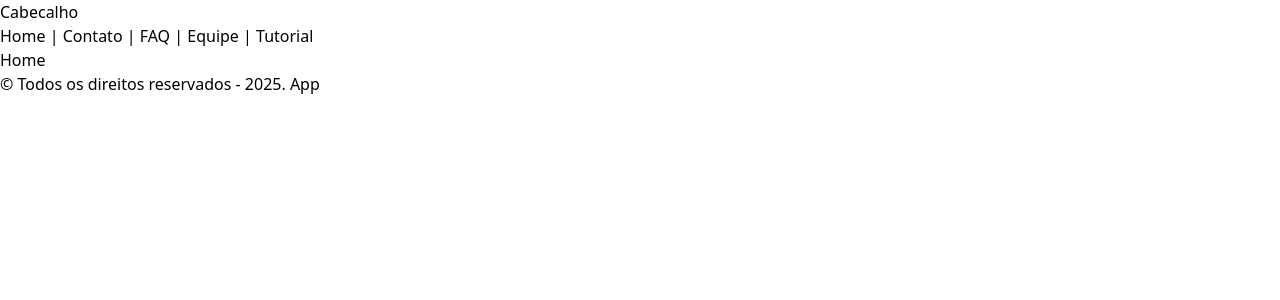
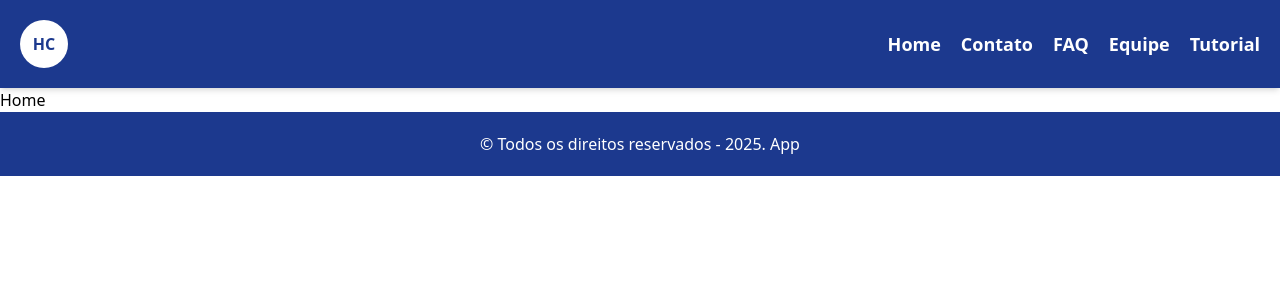
Before and after one commit to Challenge-Hospital-das-Clinicas/front-2semestre, a React (Vite) app in the folder challenge-front/: page / in a window 1280 px wide. Shown: the top 300 px of the page. Built offline with nearby package versions, Linux system fonts and the light colour scheme.

Commit message:
estilizando os componentes

```diff
--- a/challenge-front/src/componentes/Cabecalho/cabecalho.tsx
+++ b/challenge-front/src/componentes/Cabecalho/cabecalho.tsx
@@ -1,11 +1,13 @@
 import Menu from "../Menu/menu";
 
-export default function Cabecalho(){
+export default function Cabecalho() {
+  return (
+    <header className="w-full bg-blue-900 text-white p-5 flex items-center justify-between shadow-md">
+      <div className="w-12 h-12 bg-white rounded-full flex items-center justify-center font-bold text-blue-900">
+        HC
+      </div>
 
-    return(
-        <header>
-            <h1>Cabecalho</h1>
-            <Menu/>
-        </header>
-    );
+      <Menu />
+    </header>
+  );
 }
--- a/challenge-front/src/componentes/Menu/menu.tsx
+++ b/challenge-front/src/componentes/Menu/menu.tsx
@@ -1,14 +1,13 @@
 import { Link } from "react-router-dom";
 
-export default function Menu(){
-
-    return(
-        <nav className="cabecalh_nav">
-            <Link to="/">Home </Link>|
-            <Link to="/Contato"> Contato </Link>|
-            <Link to="/Faq"> FAQ </Link> |
-            <Link to="/Integrantes"> Equipe </Link> |
-            <Link to="/Tutorial"> Tutorial </Link>
-        </nav>
-    );
+export default function Menu() {
+  return (
+    <nav className="flex items-center gap-5">
+      <Link className="text-lg font-bold transition-colors hover:text-sky-300" to="/">Home</Link>
+      <Link className="text-lg font-bold transition-colors hover:text-sky-300" to="/Contato">Contato</Link>
+      <Link className="text-lg font-bold transition-colors hover:text-sky-300" to="/Faq">FAQ</Link>
+      <Link className="text-lg font-bold transition-colors hover:text-sky-300" to="/Integrantes">Equipe</Link>
+      <Link className="text-lg font-bold transition-colors hover:text-sky-300" to="/Tutorial">Tutorial</Link>
+    </nav>
+  );
 }
--- a/challenge-front/src/componentes/Rodape/rodape.tsx
+++ b/challenge-front/src/componentes/Rodape/rodape.tsx
@@ -1,8 +1,7 @@
-export default function Rodape(){
-
-    return(
-        <footer>
-            <p>&copy; Todos os direitos reservados - 2025. App</p>
-        </footer>
-    );
+export default function Rodape() {
+  return (
+    <footer className="w-full bg-blue-900 text-white p-5 text-center mt-auto">
+      <p>&copy; Todos os direitos reservados - 2025. App</p>
+    </footer>
+  );
 }
```
